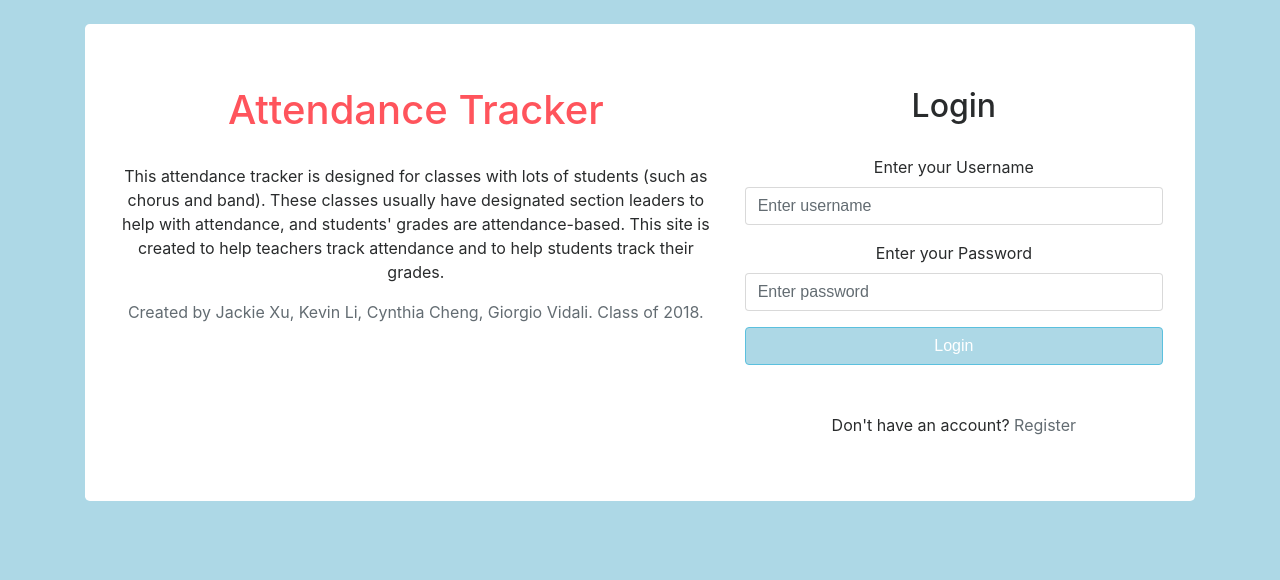
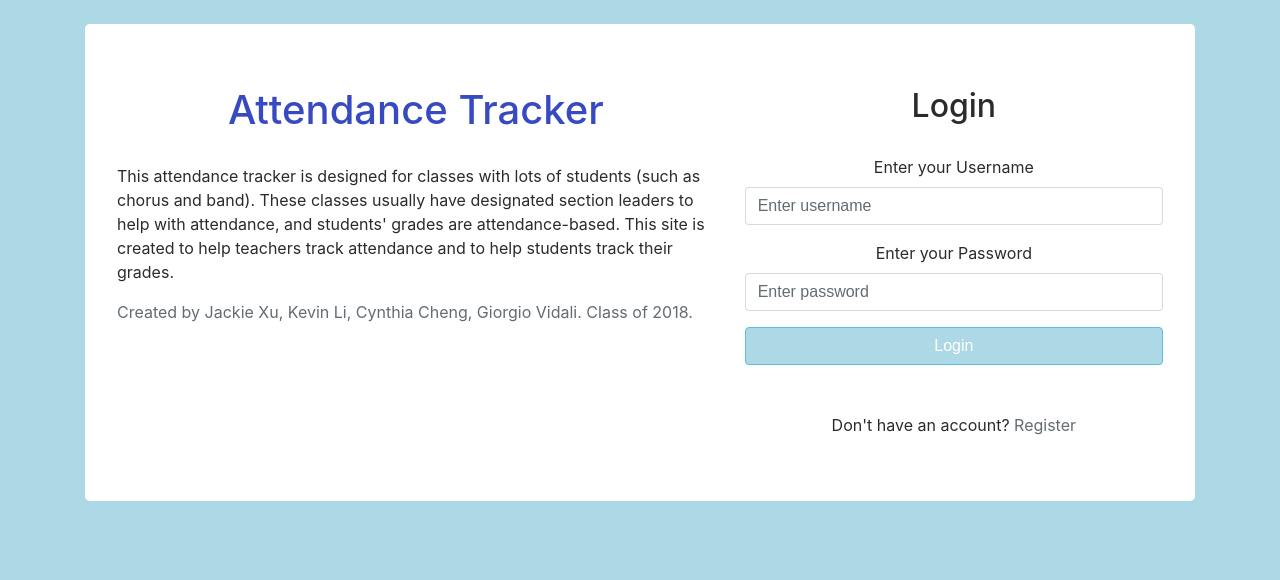
Before and after one commit to GiorgioVi/DaMisfits, a Flask app: page /login in a window 1280 px wide. Shown: the part 172-752 px from the top of the page. Run offline with Flask 2, Linux system fonts and the light colour scheme; some libraries are stand-ins or nearby versions.

Commit message:
changed stuff:

```diff
--- a/attendancetracker/static/custom.css
+++ b/attendancetracker/static/custom.css
@@ -31,7 +31,7 @@ body {
 }
 
 h1{
-  color: #FF545C;
+  color: #384ac1;
 }
 
 .navbar-center {
--- a/attendancetracker/templates/login.html
+++ b/attendancetracker/templates/login.html
@@ -6,20 +6,20 @@ Login
 {% block body %}
 <div class="container">
   <div class="jumbotron" rel="stylesheet"style="background-color: white; ">
-  <center>
   <div class="row">
     <div class="col-7">
 
         <h1><center>Attendance Tracker</center></h1><br>
-        <p class="text-center">This attendance tracker is designed
+        <p>This attendance tracker is designed
         for classes with lots of students (such as chorus and band). These classes
         usually have designated section leaders to help with attendance, and students'
         grades are attendance-based. This site is created to help teachers track
         attendance and to help students track their grades.</p>
-        <p class="text-muted text-center">Created by Jackie Xu, Kevin Li, Cynthia Cheng, Giorgio Vidali. Class of 2018.</p>
+        <p class="text-muted">Created by Jackie Xu, Kevin Li, Cynthia Cheng, Giorgio Vidali. Class of 2018.</p>
 
     </div>
     <div class="col-5">
+        <center>
   <h2>Login</h2> <br>
   <form method = "POST" action ="/login">
 
--- a/attendancetracker/utils/api.py
+++ /dev/null
@@ -1 +0,0 @@
-import requests, os, sqlite3, json
```
Also changed, not shown: attendancetracker/utils/__init__.py (deleted).
